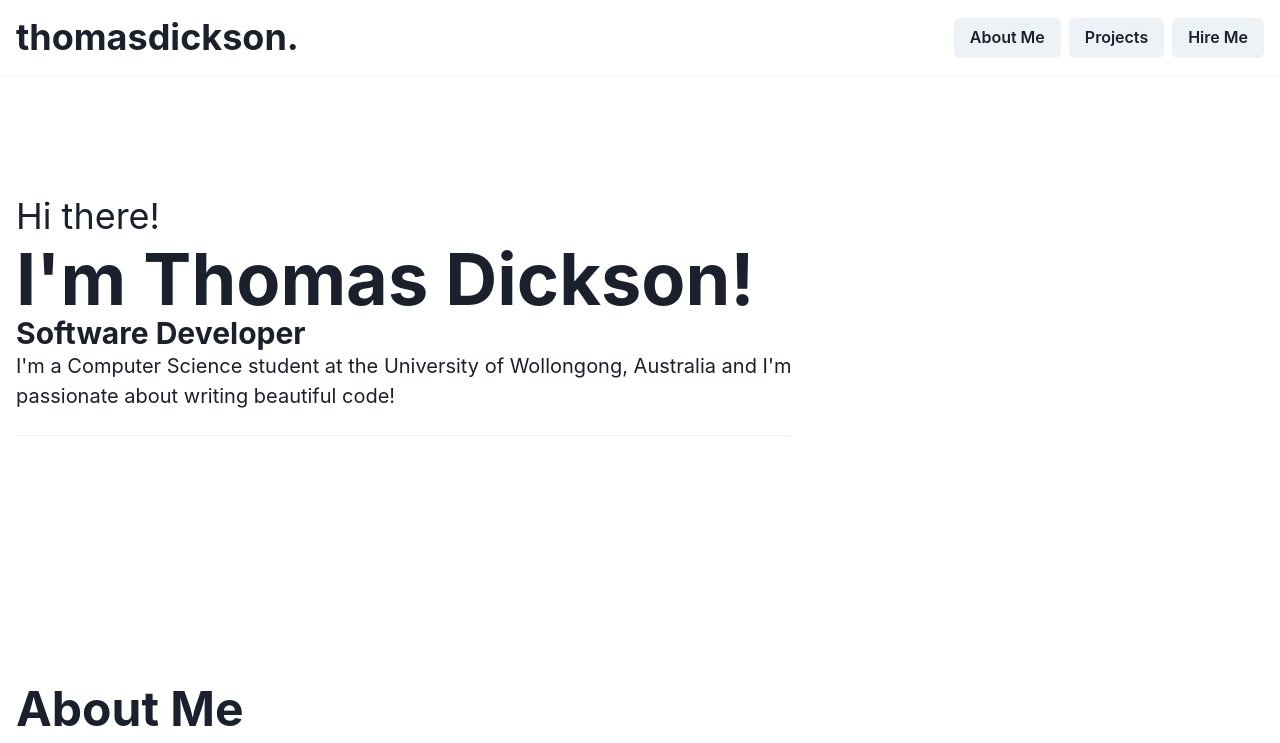
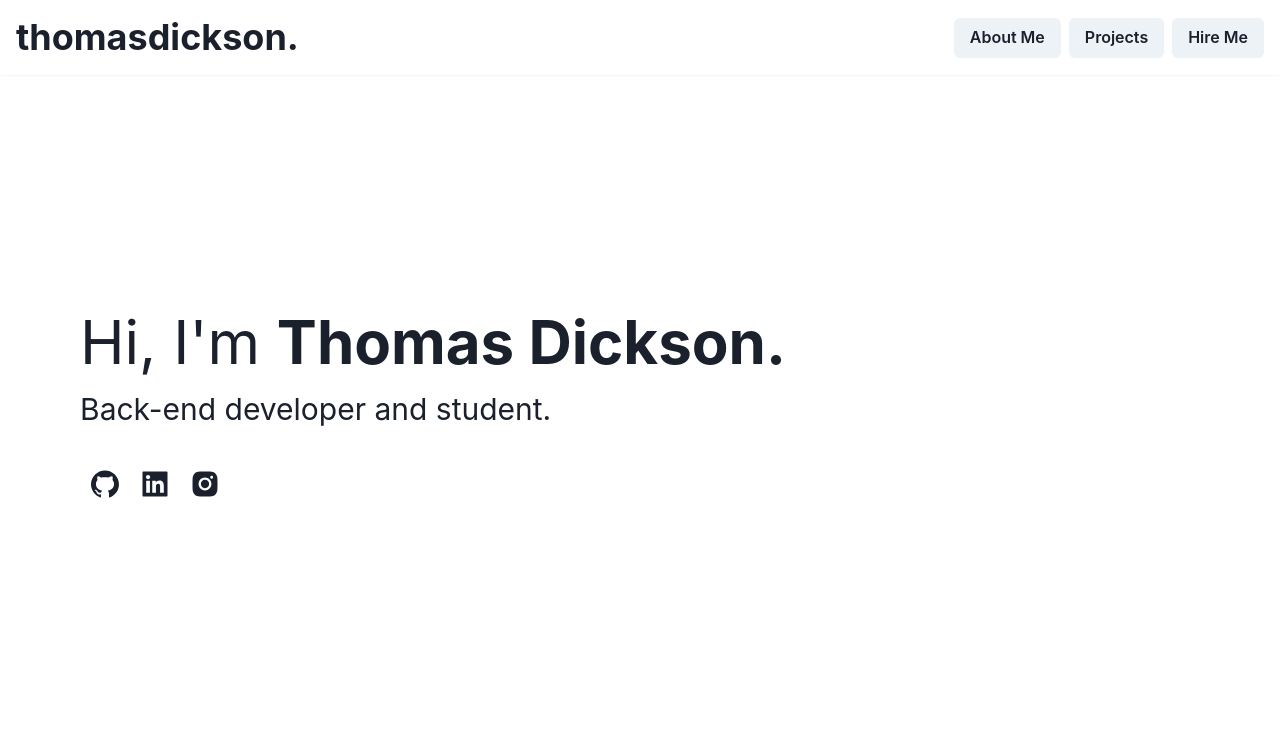
Before and after one commit to ThomasDickson/portfolio, a React (Create React App) app: page / in a window 1280 px wide. Shown: the top 743 px of the page. Built offline with nearby package versions, Linux system fonts and the light colour scheme.

Commit message:
change scheme

```diff
--- a/package.json
+++ b/package.json
@@ -18,6 +18,7 @@
     "react-router-dom": "^6.6.1",
     "react-scripts": "5.0.1",
     "react-scroll": "^1.8.9",
+    "react-type-animation": "^3.0.1",
     "styled-components": "^5.3.6",
     "web-vitals": "^2.1.4"
   },
--- a/src/components/Navbar.js
+++ b/src/components/Navbar.js
@@ -3,10 +3,7 @@ import styled from 'styled-components';
 import { NavLink} from 'react-router-dom'
 import { Link } from 'react-scroll'
 
-import { Box, Button, ButtonGroup, HStack, Heading } from '@chakra-ui/react';
-
-import { FilledButton, OutlineButton } from './Buttons';
-
+import { Box, Button, ButtonGroup, Container, HStack, Heading } from '@chakra-ui/react';
 import { IoIosArrowBack } from 'react-icons/io'
 
 const Icon = styled(NavLink)`
@@ -26,9 +23,9 @@ function Navbar(props) {
   if(showButtons) {
     menu = (
       <ButtonGroup>
-        <Button as={Link} to="about-wrapper" spy={true} smooth={true} offset={-84}>About Me</Button>
-        <Button as={Link} to="projects-wrapper" spy={true} smooth={true} offset={-84}>Projects</Button>
-        <Button as={Link} to="contact-wrapper" spy={true} smooth={true} offset={-84}>Hire Me</Button>
+        <Button as={Link} to="about-wrapper" spy={true} smooth={true} offset={-84} cursor='pointer'>About Me</Button>
+        <Button as={Link} to="projects-wrapper" spy={true} smooth={true} offset={-84} cursor='pointer'>Projects</Button>
+        <Button as={Link} to="contact-wrapper" spy={true} smooth={true} offset={-84} cursor='pointer'>Hire Me</Button>
       </ButtonGroup>
     )
   } else {
--- a/src/pages/about/About.js
+++ b/src/pages/about/About.js
@@ -1,5 +1,4 @@
 import React, { useRef } from 'react'
-import styled from 'styled-components'
 import mha from '../../images/mbmgbmvgkbkvkdjtqxsg.png'
 
 import { SiCplusplus,
@@ -20,11 +19,11 @@ function About() {
   const iconSize = useRef(window.innerWidth).current > 860 ? 85: 50;
 
   return (
-    <Container maxW='7xl' h='8xl'>
+    <Container maxW='6xl' h='100vh'>
       <Heading as='h2' fontSize='5xl'>About Me</Heading>
       <SimpleGrid columns={{base: 1, md: 2}}>
         <Box>
-        < Text fontSize='xl'>Hi! I'm Thomas Dickson, a third year Computer Science student at the University of Wollongong, NSW, Australia.</Text>
+          <Text fontSize='xl'>Hi! I'm Thomas Dickson, a third year Computer Science student at the University of Wollongong, NSW, Australia.</Text>
         </Box>
         <Box>
           <Heading as='h3' fontSize='3xl'>Languages</Heading>
@@ -93,8 +92,7 @@ function About() {
             maxW={{ base: '100%', sm: '200px' }}
             src={mha}
             alt='MediaHub Australia Logo'
-          />
-
+        />
         <Stack>
           <CardBody>
             <Heading size='lg'>MediaHub Australia</Heading>
--- a/src/pages/home/LandingInfo.js
+++ b/src/pages/home/LandingInfo.js
@@ -1,37 +1,65 @@
 import React from 'react'
-import styled from 'styled-components';
 
-import { FiGithub, FiInstagram, FiLinkedin} from 'react-icons/fi'
-import { IconContainer, Icon } from '../../components/Icons'
-import { Box, Heading, Text, Stack, Container, Divider } from '@chakra-ui/react';
+import { AiFillGithub, AiFillInstagram, AiFillLinkedin} from 'react-icons/ai'
+import { Box,  Container, Text, Stack, Icon, SimpleGrid, IconButton, Button} from '@chakra-ui/react';
 
 function LandingInfo() {
   return (
-    <Container maxW='7xl' h='2xl' centerContent flexDirection="row">
+    <Container maxW='6xl' h='100vh' centerContent flexDirection="row">
       <Stack>
         <Box>
-          <Text fontSize='4xl'>Hi there!</Text>
-          <Heading as='h1' size='4xl'>I'm Thomas Dickson!</Heading>
-          <Heading as='h3' size='lg'>Software Developer</Heading>
-          <Text fontSize='xl'>I&#39;m a Computer Science student at the University of Wollongong, Australia and
-              I&#39;m <br/>passionate about writing beautiful code!
-          </Text>
+          <Text fontSize='6xl'>Hi, I'm <b>Thomas Dickson.</b></Text>
+          <Text fontSize='3xl'>Back-end developer and student.</Text>
           <br />
-          <Divider />
         </Box>
-        <IconContainer>
-          <Icon href="https://github.com/ThomasDickson" target="_blank">
-            <FiGithub size={30}/>
-          </Icon>
-          <Icon href="https://www.linkedin.com/in/thomas-dickson-6a4a0a229/" target="_blank">
-            <FiLinkedin size={30}/>
-          </Icon>
-          <Icon href="https://instagram.com/tomdickson__" target="_blank">
-            <FiInstagram size={30}/>
-          </Icon>
-        </IconContainer>
+        <SimpleGrid columns={3} w='150px'>
+          <Button
+            variant='none'
+            as='a'
+            href="https://github.com/ThomasDickson"
+            target="_blank"
+            cursor='pointer'
+            transition='all 1s cubic-bezier(.08,.52,.52,1)'
+
+            _hover={{
+              borderRadius: '100%',
+              bg: '#ebedf0',
+            }}
+          >
+            <Icon as={AiFillGithub} boxSize={8}/>
+          </Button>
+          <Button
+            variant='none'
+            as='a'
+            href="https://www.linkedin.com/in/thomas-dickson-6a4a0a229/"
+            target="_blank"
+            cursor='pointer'
+            transition='all 1s cubic-bezier(.08,.52,.52,1)'
+
+            _hover={{
+              borderRadius: '100%',
+              bg: '#ebedf0',
+            }}
+          >
+            <Icon as={AiFillLinkedin} boxSize={8}/>
+          </Button>
+          <Button
+            variant='none'
+            as='a'
+            href="https://instagram.com/tomdickson__"
+            target="_blank"
+            cursor='pointer'
+            transition='all 1s cubic-bezier(.08,.52,.52,1)'
+
+            _hover={{
+              borderRadius: '100%',
+              bg: '#ebedf0',
+            }}
+          >
+            <Icon as={AiFillInstagram} boxSize={8}/>
+          </Button>
+        </SimpleGrid>
       </Stack>
-      {/*<Portrait src={portrait}/>*/}
     </Container>
   )
 }
```
Also changed, not shown: 1 other file (tests, documents, lock files or other folders).
